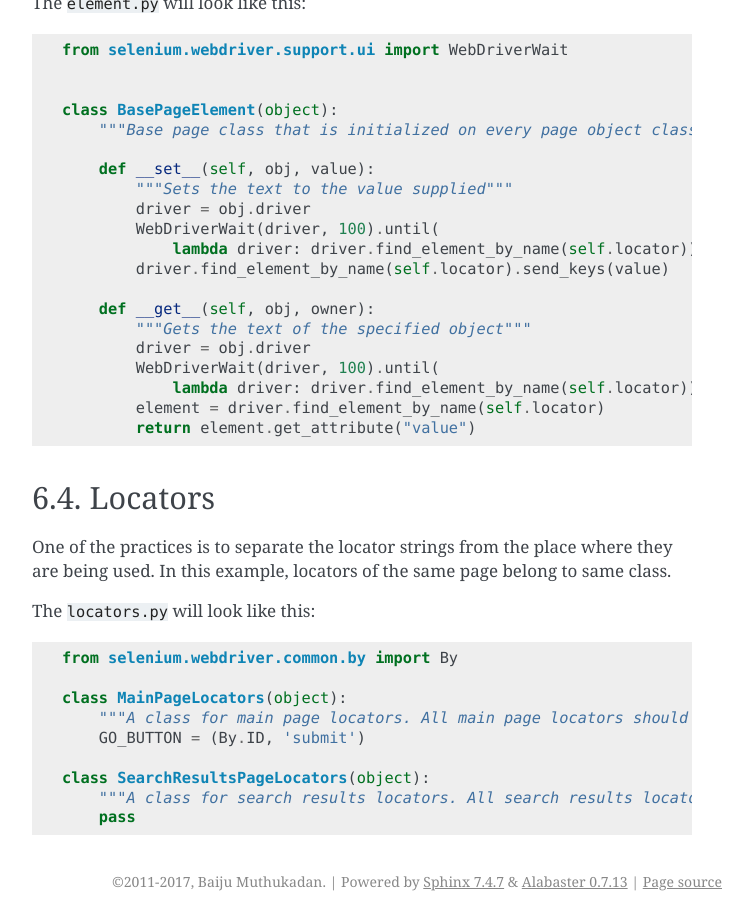
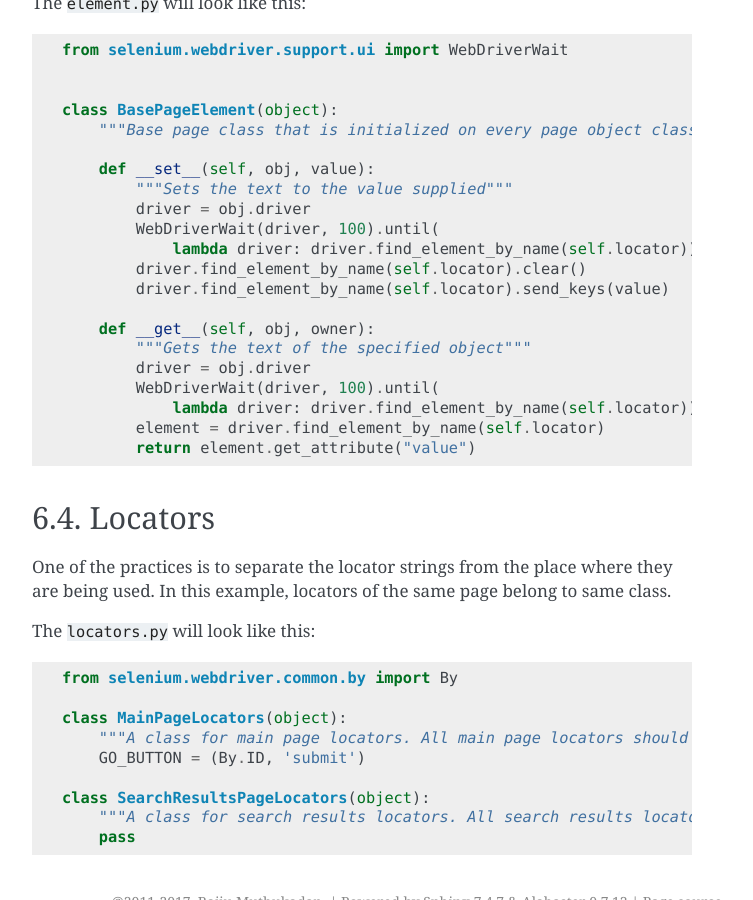
Before and after one commit to baijum/selenium-python, a Sphinx documentation site: the page built from source/page-objects.rst, in a window 1280 px wide and 900 px high, scrolled down 2275 px. Shown: the whole window, without its empty margins (388-1141 px from the left). Built offline with Sphinx 7.4.7, drawn with Linux system fonts in a browser that asks for light colours.

Commit message:
Update page-objects.rst
changed __set__ function so that search entry is cleared prior to setting value
currently, the __set__ function appends the text to the search entry, which has a default value of "Search"

```diff
--- a/source/page-objects.rst
+++ b/source/page-objects.rst
@@ -123,6 +123,7 @@ The ``element.py`` will look like this::
           driver = obj.driver
           WebDriverWait(driver, 100).until(
               lambda driver: driver.find_element_by_name(self.locator))
+          driver.find_element_by_name(self.locator).clear()
           driver.find_element_by_name(self.locator).send_keys(value)
 
       def __get__(self, obj, owner):
```
